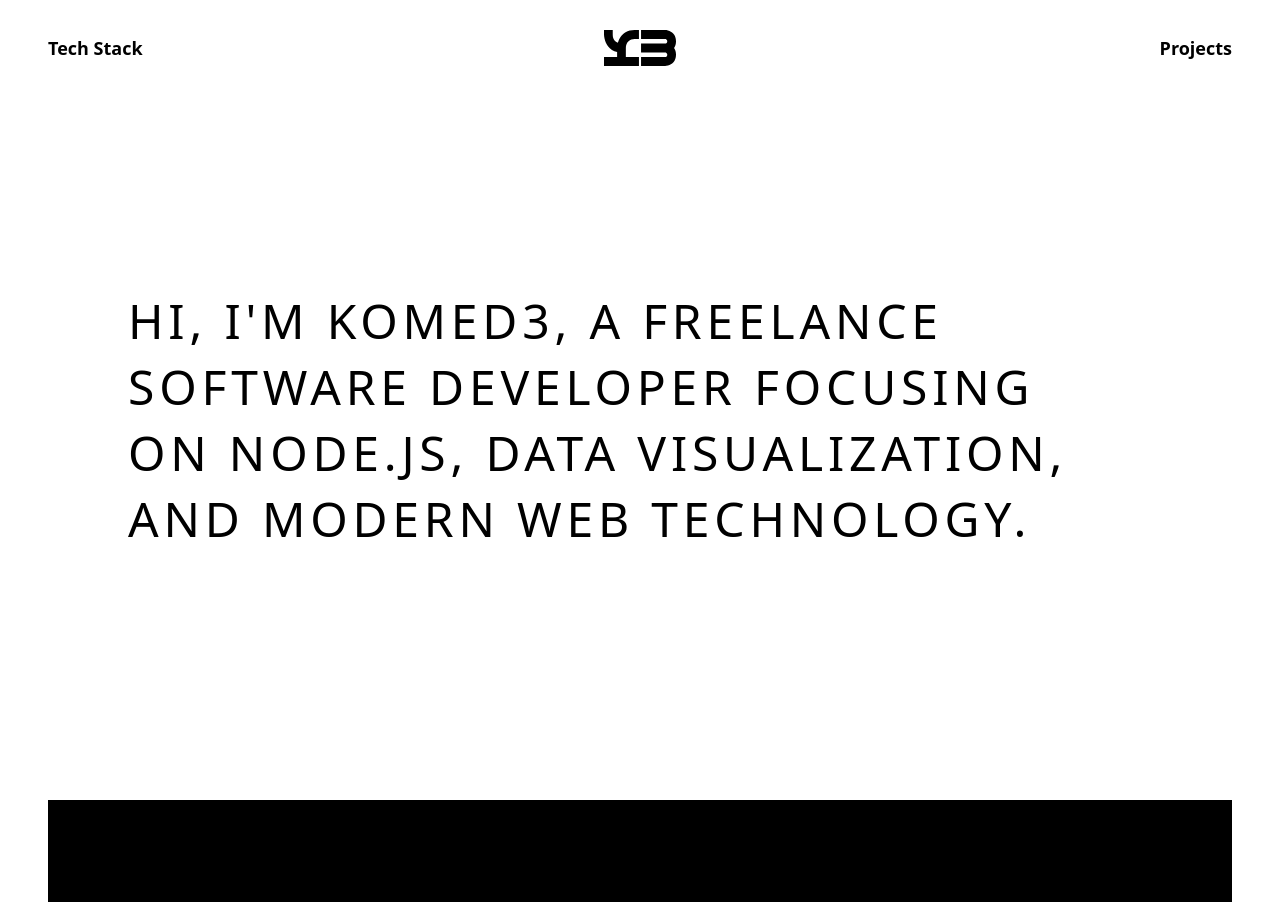
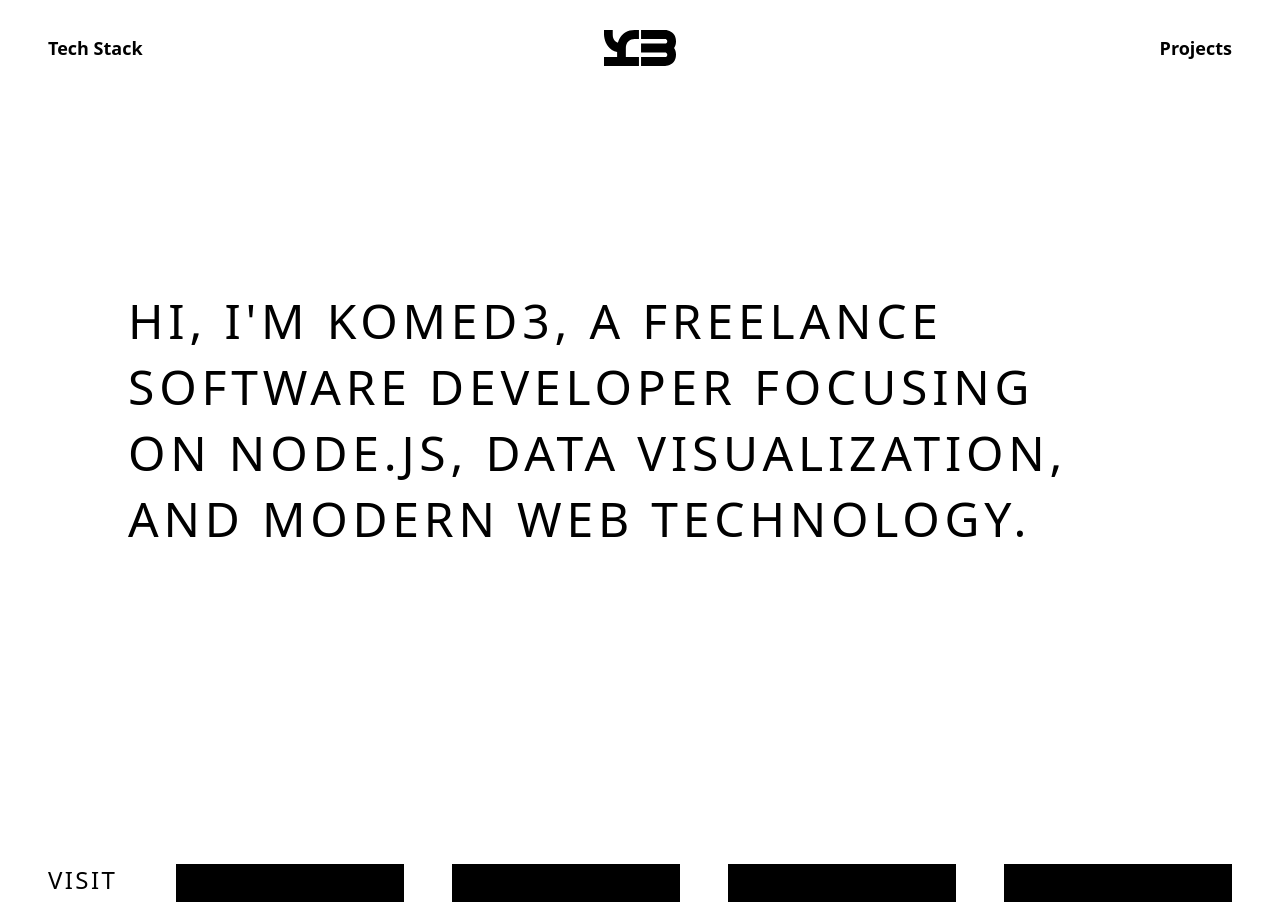
Before and after one commit to komed3/web, a React (Vite) app: page / in a window 1280 px wide. Shown: the top 902 px of the page. Built offline with nearby package versions, Linux system fonts and the light colour scheme; a web font is replaced by a local one.

Commit message:
update Home.tsx

```diff
--- a/src/views/Home.tsx
+++ b/src/views/Home.tsx
@@ -1,3 +1,4 @@
+import { External } from '../components/External';
 import { Intro } from '../components/Intro';
 
 
@@ -12,6 +13,8 @@ export function Home () {
           </>
         ) }
       />
+
+      <External />
     </>
   );
 }
```
